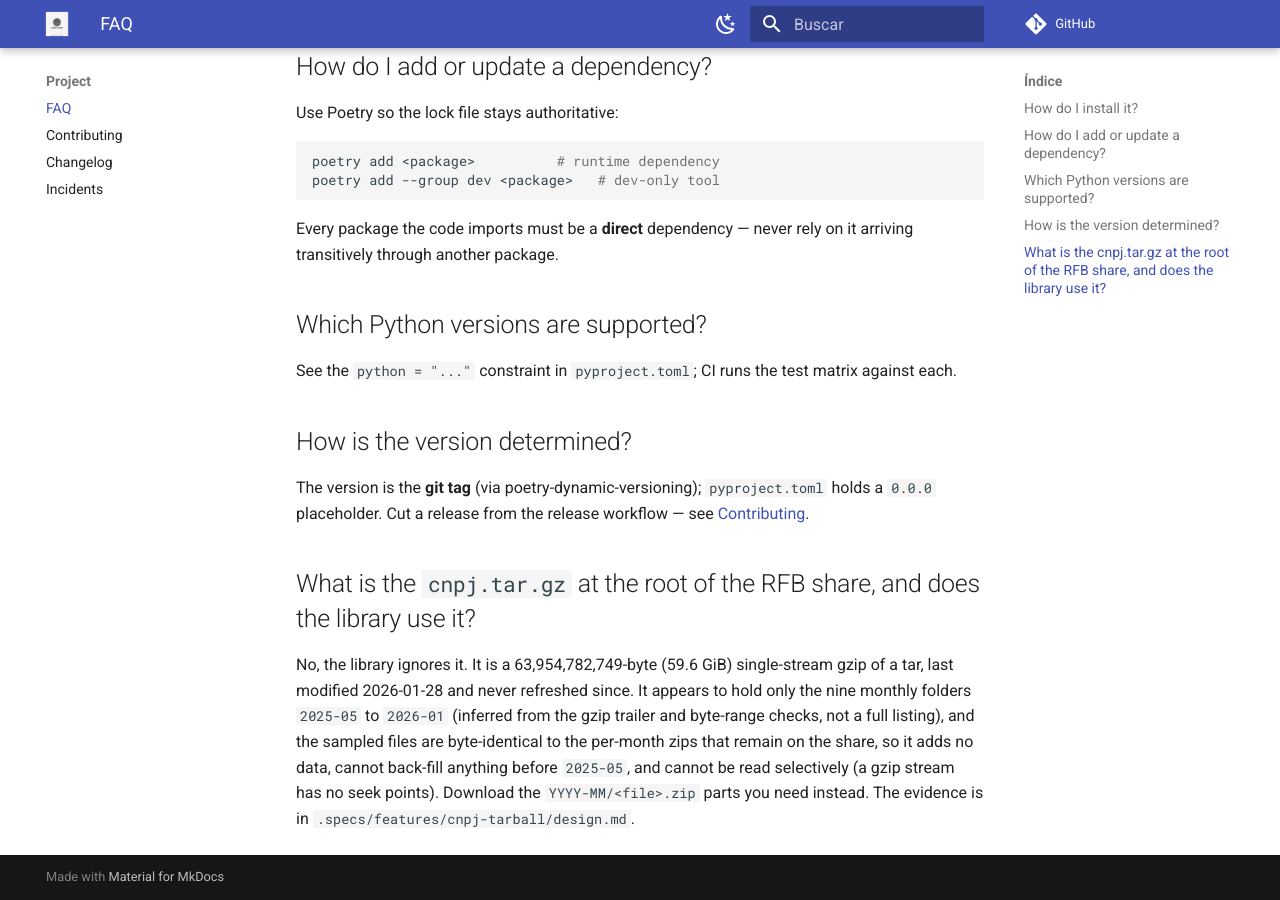
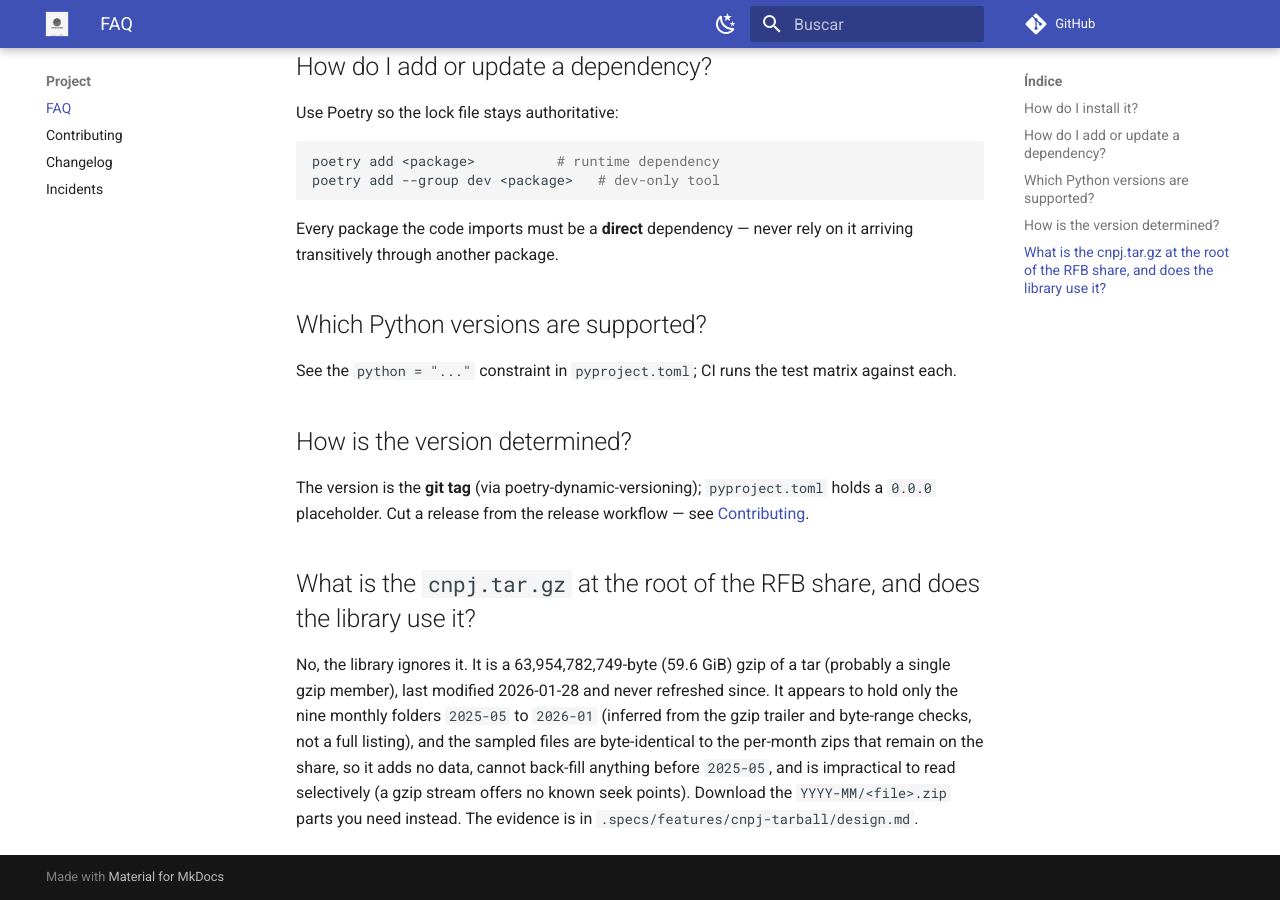
Before and after one commit to guilhermegor/filings-rfb, an MkDocs documentation site: the page built from docs/faq.md, in a window 1280 px wide and 900 px high, scrolled down 536 px. Built offline with MkDocs 1.6.1 and Material for MkDocs 9.7.7, drawn with Linux system fonts in a browser that asks for light colours; comment, search, counter and statistics services are not loaded; the version menu is left out.

Commit message:
docs: hedge the single-gzip-member claim for cnpj.tar.gz
A gzip trailer's ISIZE covers only the last member, so the length match is
consistent with one member but does not rule out several. Restate it as
conditional on that assumption in the design note and the FAQ.

```diff
--- a/docs/faq.md
+++ b/docs/faq.md
@@ -38,10 +38,11 @@ placeholder. Cut a release from the release workflow — see [Contributing](cont
 
 ## What is the `cnpj.tar.gz` at the root of the RFB share, and does the library use it?
 
-No, the library ignores it. It is a 63,954,782,749-byte (59.6 GiB) single-stream gzip of a
-tar, last modified 2026-01-28 and never refreshed since. It appears to hold only the nine
-monthly folders `2025-05` to `2026-01` (inferred from the gzip trailer and byte-range
+No, the library ignores it. It is a 63,954,782,749-byte (59.6 GiB) gzip of a tar (probably a
+single gzip member), last modified 2026-01-28 and never refreshed since. It appears to
+hold only the nine monthly folders `2025-05` to `2026-01` (inferred from the gzip trailer and byte-range
 checks, not a full listing), and the sampled files are byte-identical to the per-month
 zips that remain on the share, so it adds no data, cannot back-fill anything before
-`2025-05`, and cannot be read selectively (a gzip stream has no seek points). Download the `YYYY-MM/<file>.zip`
-parts you need instead. The evidence is in `.specs/features/cnpj-tarball/design.md`.
+`2025-05`, and is impractical to read selectively (a gzip stream offers no known seek
+points). Download the `YYYY-MM/<file>.zip` parts you need instead. The evidence is in
+`.specs/features/cnpj-tarball/design.md`.
```
Also changed, not shown: .specs/features/cnpj-tarball/design.md (+8 -5 lines).
